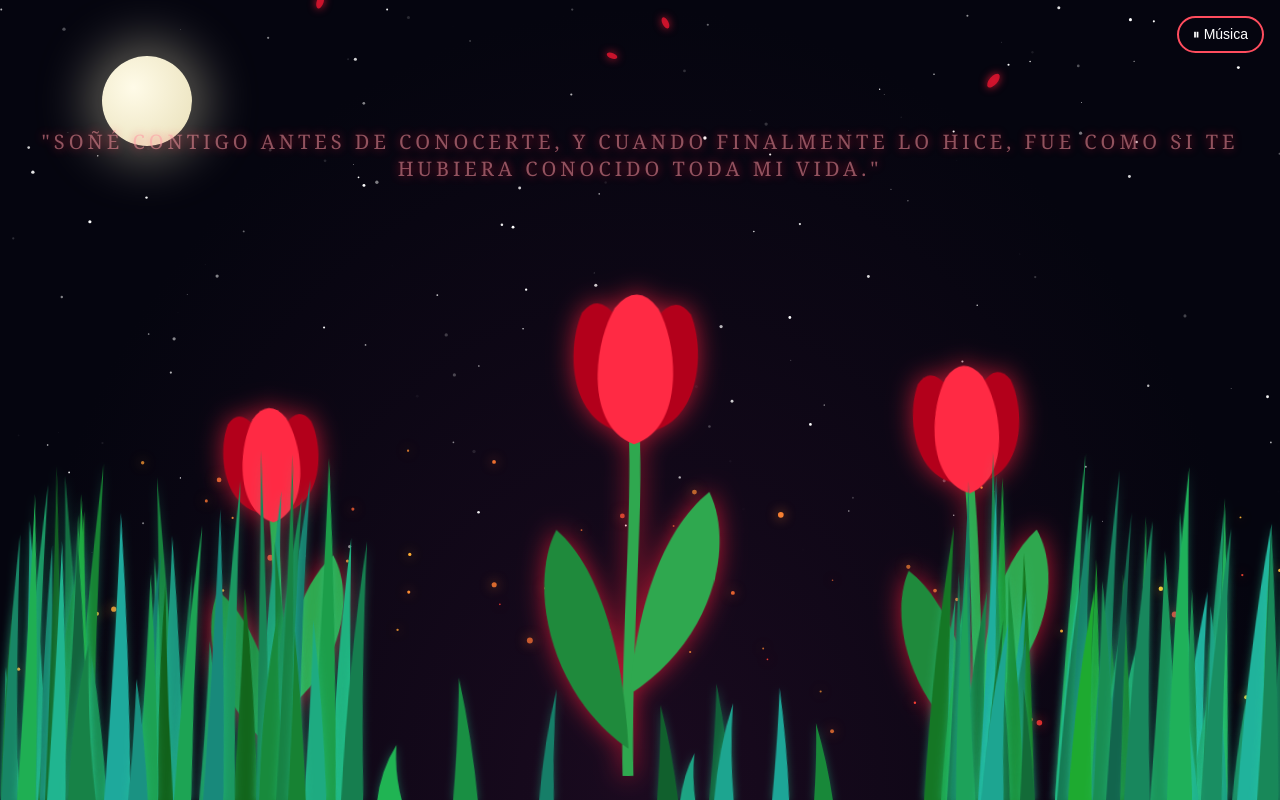
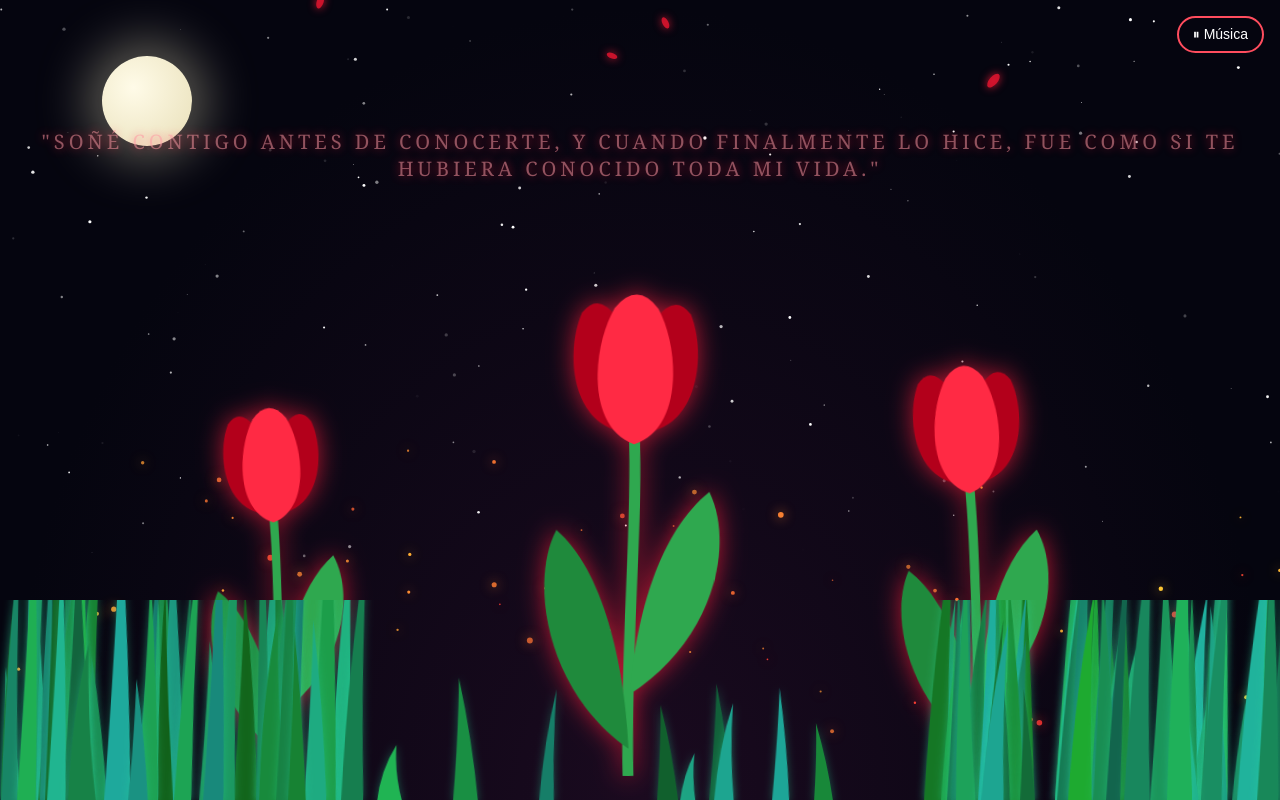
Before and after one commit to luisfuentesm37-spec/luisss, a plain HTML site: page index.html in a window 1280 px wide. Both pictures are taken after a click on the button "Abrir sorpresa". Drawn offline with Linux system fonts and the light colour scheme; animation ran at ten frames a second.

Commit message:
Update style.css

```diff
--- a/style.css
+++ b/style.css
@@ -16,6 +16,14 @@ button:hover{background:#ff4d5e;box-shadow:0 0 25px #ff4d5e}
 #jardin{position:absolute;bottom:3vh;left:10%;right:10%;height:75vh;display:flex;justify-content:space-around;align-items:flex-end}
 .tulip{transform-origin:50% 100%;animation:sway 4s ease-in-out infinite alternate;filter:drop-shadow(0 0 12px rgba(255,30,60,.7))}
 @keyframes sway{from{transform:rotate(-3deg)}to{transform:rotate(3deg)}}
-#pasto{position:absolute;bottom:0;left:0;right:0;height:45vh;pointer-events:none}
+#pasto {
+    position: absolute;
+    bottom: 0;
+    left: 0;
+    right: 0;
+    height: 25vh;
+    pointer-events: none;
+    overflow: hidden;
+}
 .hoja{position:absolute;bottom:-2px;transform-origin:50% 100%;animation:sway 3s ease-in-out infinite alternate;filter:drop-shadow(0 0 4px rgba(40,220,160,.35))}
 #musica{position:absolute;top:16px;right:16px;padding:8px 14px;font-size:14px}
```
